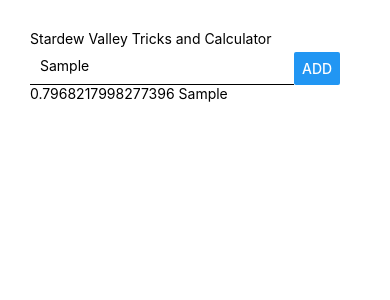
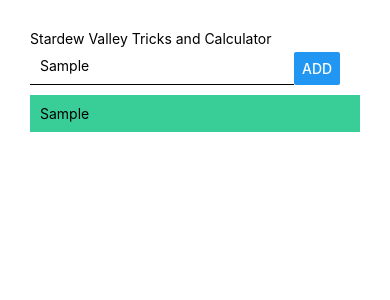
Before and after one commit to Filip9322/Stardew-valley-tricks, a React Native app: screen / in a window 390 px wide. Both pictures are taken after typing "Sample" into the empty fields and a click on the button "ADD". Shown: the top 300 px of the page. Built offline with nearby package versions, Linux system fonts and the light colour scheme.

Commit message:
Splitting the code into components

```diff
--- a/App.js
+++ b/App.js
@@ -1,5 +1,6 @@
 import React, { useState } from 'react';
 import { StyleSheet, Text, View, Button, TextInput, FlatList } from 'react-native';
+import GoalItem from './components/GoalItem';
 
 export default function App() {
   const [ enteredGoal, setEnteredGoal ] = useState('');
@@ -29,11 +30,7 @@ export default function App() {
       </View>
       <FlatList
        data={courseGoals}
-       renderItem={ itemData => (
-         <View>
-           <Text>{ itemData.item.key } { itemData.item.value }</Text>
-         </View>
-         )}
+       renderItem={ itemData => <GoalItem title={ itemData.item.value }/>}
       />
     </View>
   );
--- /dev/null
+++ b/components/GoalItem.js
@@ -0,0 +1,17 @@
+import React from 'react';
+import { View, Text, StyleSheet } from 'react-native';
+
+const GoalItem = props => {
+  return (
+    <View style={ styles.listitem } >
+      <Text>{ props.title }</Text>
+    </View>
+  );
+}
+
+const styles = StyleSheet.create({
+  listitem: { marginVertical: 10, padding: 10, borderColor: '#51abc2',
+              backgroundColor: '#39ce97', color: 'white' }
+});
+
+export default GoalItem;
```
Also changed, not shown: components/GoalInput.js (added).
